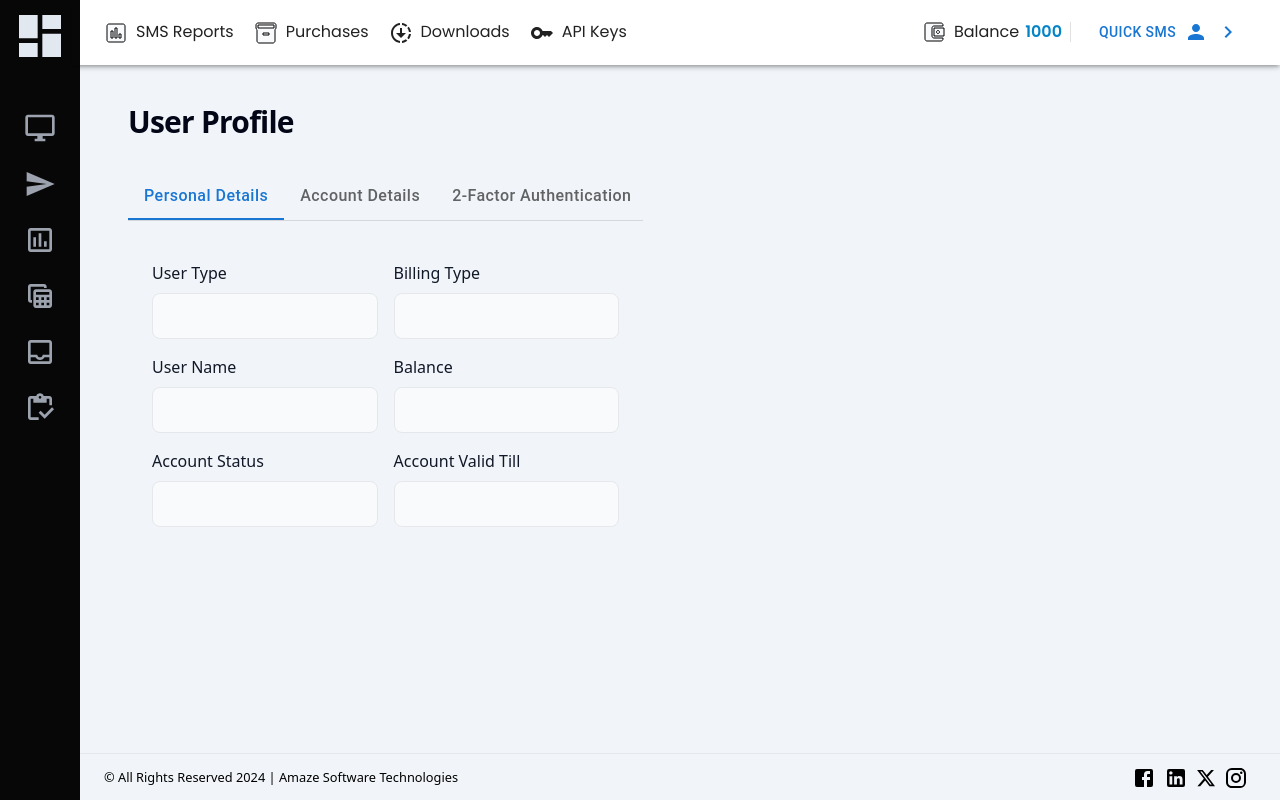
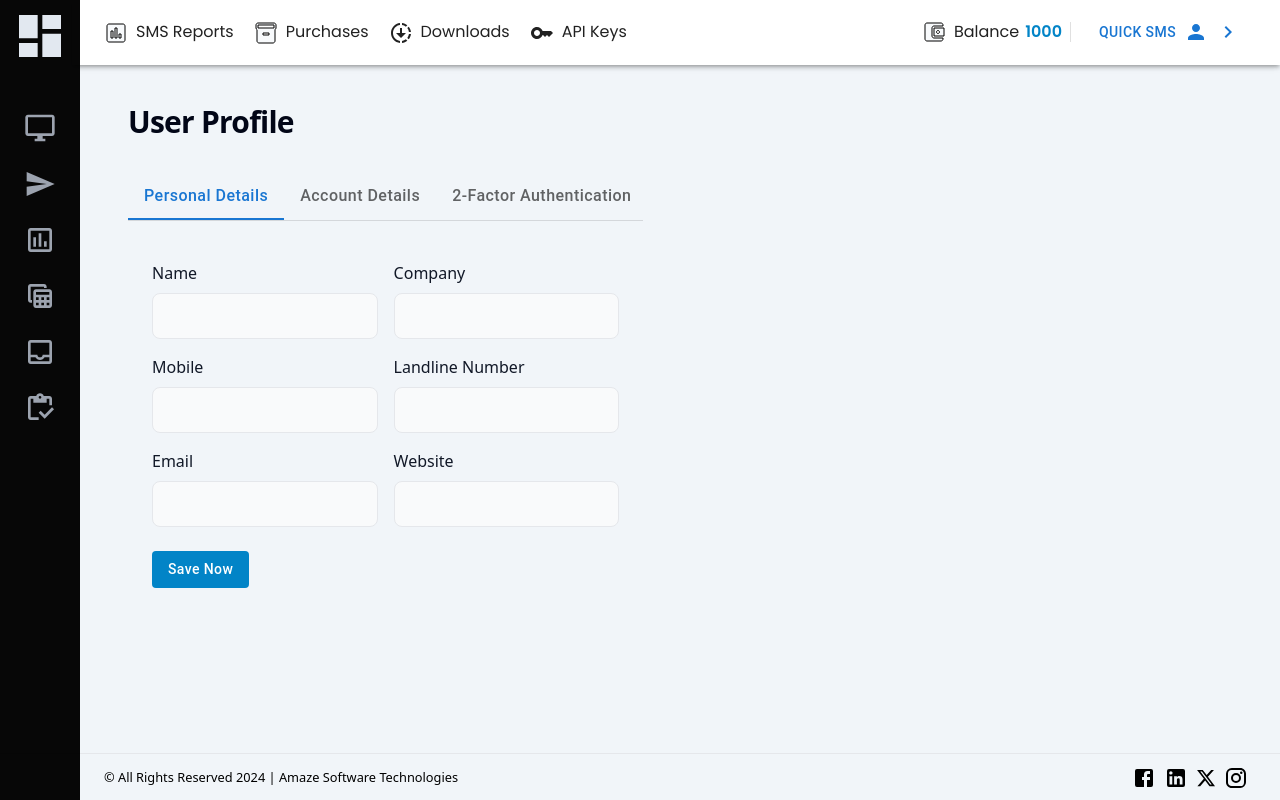
Before and after one commit to NehalSahu8055/Amaze, a React (Vite) app in the folder client/: page /profile in a window 1280 px wide. Built offline with nearby package versions, Linux system fonts and the light colour scheme.

Commit message:
add: all profile tabs

```diff
--- /dev/null
+++ b/client/src/components/Entity/AddEntity.jsx
@@ -0,0 +1,42 @@
+import React from "react";
+
+function AddEntity() {
+  return (
+    <form
+      ref={entitiesForm}
+      onSubmit={handleEntities}
+      className="grid max-w-[20rem] gap-4 bg-white px-5 py-4 pt-4"
+      action=""
+    >
+      <h3 className="text-xl font-semibold">Add Entity</h3>
+      <div className="grid gap-2">
+        <input
+          type="text"
+          name="entity-id"
+          id="entity-id"
+          placeholder="Entity ID"
+          className={`focus:ring-primary-300 block w-full rounded-lg  border  bg-gray-50 p-2.5 text-gray-900 placeholder-gray-400 outline-none focus:ring-2  `}
+          autoComplete="entity-id"
+          required
+        />
+        <input
+          type="text"
+          name="remark"
+          id="remark"
+          placeholder="Remark"
+          className={`focus:ring-primary-300 block w-full rounded-lg  border  bg-gray-50 p-2.5 text-gray-900 placeholder-gray-400 outline-none focus:ring-2  `}
+          autoComplete="remark"
+          required
+        />
+      </div>
+      <Button
+        type="submit"
+        className="mt-2 w-fit  bg-slate-800 px-4 capitalize text-white hover:bg-slate-800/90"
+      >
+        Save Now
+      </Button>
+    </form>
+  );
+}
+
+export default AddEntity;
--- /dev/null
+++ b/client/src/components/Profile/AuthenticationIllustration.jsx
@@ -0,0 +1,52 @@
+import { Box } from "@mui/material";
+import React from "react";
+
+function AuthenticationIllustration() {
+  return (
+    <Box>
+      <p className="mb-4 bg-blue-100 px-2 py-1">
+        Two factor authentication adds an extra layers of security to your
+        account by asking for a verification code when you sign in.
+      </p>
+      <div className="flex justify-between">
+        <div className="grid max-w-[15rem] place-content-center px-6 py-2 text-center">
+          <img
+            width={130}
+            className="mx-auto bg-white p-3"
+            src="/illustrations/keywithphone.png"
+            alt=""
+          />
+          <span className="pt-3 text-sm">
+            Log in using your username and password as usual.
+          </span>
+        </div>
+        <div className="grid max-w-[15rem] place-content-center px-6 py-2 text-center">
+          <img
+            width={130}
+            className="mx-auto bg-white p-3"
+            src="/illustrations/keywithphone.png"
+            alt=""
+          />
+          <span className="pt-3 text-sm">
+            Using a two-factor authentication, generate a passcode to verify
+            your identity.
+          </span>
+        </div>
+        <div className="grid max-w-[15rem] place-content-center px-6 py-2 text-center">
+          <img
+            width={130}
+            className="mx-auto bg-white p-3"
+            src="/illustrations/keywithphone.png"
+            alt=""
+          />
+          <span className="pt-3 text-sm">
+            Once you enter the passcode at the prompt, you'll be logged onto
+            your account.
+          </span>
+        </div>
+      </div>
+    </Box>
+  );
+}
+
+export default AuthenticationIllustration;
--- a/client/src/components/Profile/PersonalDetail.jsx
+++ b/client/src/components/Profile/PersonalDetail.jsx
@@ -1,117 +1,134 @@
-import React from "react";
+import { Button } from "@mui/material";
+import React, { useRef } from "react";
 
 function PersonalDetail() {
+  const personalDetailForm = useRef(null);
+  const handlePersonalDetail = (e) => {
+    e.preventDefault();
+    const formData = new FormData(personalDetailForm.current);
+    const name = formData.get("name");
+    const company = formData.get("company");
+    const mobile = formData.get("mobile");
+    const landlineNumber = formData.get("landline-number");
+    const website = formData.get("website");
+    console.log(name);
+  };
   return (
-    <form className="grid grid-cols-2 gap-4 pt-4" action="">
+    <form
+      ref={personalDetailForm}
+      onSubmit={handlePersonalDetail}
+      className="grid grid-cols-2 gap-4 pt-4"
+      action=""
+    >
       <div>
         <label
-          htmlFor="user-type"
+          htmlFor="name"
           className="mb-2 block font-medium capitalize text-gray-900"
         >
-          user type
+          name
         </label>
         <input
           type="text"
-          name="user-type"
-          id="user-type"
+          name="name"
+          id="name"
           placeholder=""
           className={`focus:ring-primary-300 block w-full rounded-lg  border  bg-gray-50 p-2.5 text-gray-900 placeholder-gray-400 outline-none focus:ring-2  `}
-          autoComplete="user-type"
+          autoComplete="name"
           required
-          readOnly
         />
       </div>
       <div>
         <label
-          htmlFor=" billing-type"
+          htmlFor="company"
           className="mb-2 block font-medium capitalize text-gray-900"
         >
-          billing type
+          company
         </label>
         <input
           type="text"
-          name="billing-type"
-          id="billing-type"
+          name="company"
+          id="company"
           placeholder=""
           className={`focus:ring-primary-300 block w-full rounded-lg  border  bg-gray-50 p-2.5 text-gray-900 placeholder-gray-400 outline-none focus:ring-2  `}
-          autoComplete=" billing-type"
+          autoComplete=" company"
           required
-          readOnly
         />
       </div>
       <div>
         <label
-          htmlFor="user-name"
+          htmlFor="mobile"
           className="mb-2 block font-medium capitalize text-gray-900"
         >
-          user name
+          mobile
         </label>
         <input
-          type="text"
-          name="user-name"
-          id="user-name"
+          type="number"
+          name="mobile"
+          id="mobile"
           placeholder=""
           className={`focus:ring-primary-300 block w-full rounded-lg  border  bg-gray-50 p-2.5 text-gray-900 placeholder-gray-400 outline-none focus:ring-2  `}
-          autoComplete="user-name"
+          autoComplete="mobile"
           required
-          readOnly
         />
       </div>
 
       <div>
         <label
-          htmlFor="balance"
+          htmlFor="landline-number"
           className="mb-2 block font-medium capitalize text-gray-900"
         >
-          balance
+          landline number
         </label>
         <input
           type="number"
-          name="balance"
-          id="balance"
+          name="landline-number"
+          id="landline-number"
           placeholder=""
           className={`focus:ring-primary-300 block w-full rounded-lg  border  bg-gray-50 p-2.5 text-gray-900 placeholder-gray-400 outline-none focus:ring-2  `}
-          autoComplete="balance"
+          autoComplete="landline-number"
           required
-          readOnly
         />
       </div>
       <div>
         <label
-          htmlFor="account-status"
+          htmlFor="email"
           className="mb-2 block font-medium capitalize text-gray-900"
         >
-          account status
+          email
         </label>
         <input
-          type="text"
-          name="account-status"
-          id="account-status"
+          type="email"
+          name="email"
+          id="email"
           placeholder=""
           className={`focus:ring-primary-300 block w-full rounded-lg  border  bg-gray-50 p-2.5 text-gray-900 placeholder-gray-400 outline-none focus:ring-2  `}
-          autoComplete="account-status"
+          autoComplete="email"
           required
-          readOnly
         />
       </div>
       <div>
         <label
-          htmlFor="current-password"
+          htmlFor="website"
           className="mb-2 block font-medium capitalize text-gray-900"
         >
-          account valid till
+          website
         </label>
         <input
-          type="number"
-          name=" account-valid-till"
-          id="account-valid-till"
+          type="text"
+          name="website"
+          id="website"
           placeholder=""
           className={`focus:ring-primary-300 block w-full rounded-lg  border  bg-gray-50 p-2.5 text-gray-900 placeholder-gray-400 outline-none focus:ring-2  `}
-          autoComplete="account-valid-till"
+          autoComplete="website"
           required
-          readOnly
         />
       </div>
+      <Button
+        type="submit"
+        className="mt-2 w-fit  bg-sky-600 px-4 capitalize text-white hover:bg-sky-600/90"
+      >
+        Save Now
+      </Button>
     </form>
   );
 }
--- a/client/src/components/Profile/TwoFactorAuthentication.jsx
+++ b/client/src/components/Profile/TwoFactorAuthentication.jsx
@@ -9,10 +9,12 @@ import {
 } from "@mui/material";
 import React from "react";
 import QRCode from "./QRCode";
+import AuthenticationIllustration from "./AuthenticationIllustration";
 
 function TwoFactorAuthentication() {
   return (
-    <Box className="grid">
+    <Box className=" ">
+      <div>
         <FormControl>
           <FormLabel
             className="pb-4 text-[1rem] font-semibold text-slate-900"
@@ -26,7 +28,11 @@ function TwoFactorAuthentication() {
             defaultValue="enable"
             name="radio-buttons-group"
           >
-          <FormControlLabel value="enable" control={<Radio />} label="Enable" />
+            <FormControlLabel
+              value="enable"
+              control={<Radio />}
+              label="Enable"
+            />
             <FormControlLabel
               value="disable"
               control={<Radio />}
@@ -39,6 +45,8 @@ function TwoFactorAuthentication() {
         <Button className="w-fit bg-sky-600 px-4 capitalize text-white hover:bg-sky-600/90">
           Save this tab
         </Button>
+      </div>
+      {/* <AuthenticationIllustration /> */}
     </Box>
   );
 }
--- a/client/src/components/Sidebar.jsx
+++ b/client/src/components/Sidebar.jsx
@@ -60,7 +60,7 @@ function Sidebar() {
           </Link>
           {isReportHover && <HoverSidebar props={ItemsArray[1]} />}
           <Tooltip arrow title="Entity" placement="right">
-            <Link to="/">
+            <Link to="/entities">
               <li className="px-6">
                 <TableViewOutlinedIcon className="fill-gray-400 text-[2rem]" />
               </li>
--- a/client/src/layouts/DashboardLayout.jsx
+++ b/client/src/layouts/DashboardLayout.jsx
@@ -9,7 +9,6 @@ function DashboardLayout() {
     <div className="flex">
       <Sidebar />
       <Navbar />
-
       <main className=" min-h-screen w-full  py-8  pb-[5rem] pl-[8rem] pr-[4rem]  pt-[6.5rem]">
         <Outlet />
       </main>
--- a/client/src/main.jsx
+++ b/client/src/main.jsx
@@ -18,6 +18,7 @@ import Profile from "./pages/Profile.jsx";
 import ApiManual from "./pages/ApiManual.jsx";
 import ChangePassword from "./pages/ChangePassword";
 import Settings from "./pages/Settings";
+import Entities from "./pages/Entities";
 
 const router = createBrowserRouter(
   createRoutesFromElements(
@@ -32,6 +33,7 @@ const router = createBrowserRouter(
       <Route path="/api-manual" element={<ApiManual />} />
       <Route path="/settings" element={<Settings />} />
       <Route path="/change-password" element={<ChangePassword />} />
+      <Route path="/entities" element={<Entities />} />
       {/* <Route path="/logout" element={<Logout />} /> */}
     </Route>,
   ),
--- /dev/null
+++ b/client/src/pages/Entities.jsx
@@ -0,0 +1,23 @@
+import { Box, Button } from "@mui/material";
+import React, { useRef } from "react";
+
+function Entities() {
+  const entitiesForm = useRef(null);
+  const handleEntities = (e) => {
+    e.preventDefault();
+    const formData = new FormData(entitiesForm.current);
+    const entityId = formData.get("entity-id");
+    const remark = formData.get("remark");
+
+    console.log(remark);
+  };
+  return (
+    <>
+      <h2 className="pb-8 text-3xl font-semibold tracking-tight  text-slate-950">
+        Manage Entities
+      </h2>
+    </>
+  );
+}
+
+export default Entities;
```
Also changed, not shown: client/src/components/Entity/EntityTable.jsx (added, +55 -0 lines), client/src/components/Profile/QRCode.jsx (+6 -6 lines), client/public/illustrations/keywithphone.png (added). Lines whose indentation alone changed are shown as unchanged.
